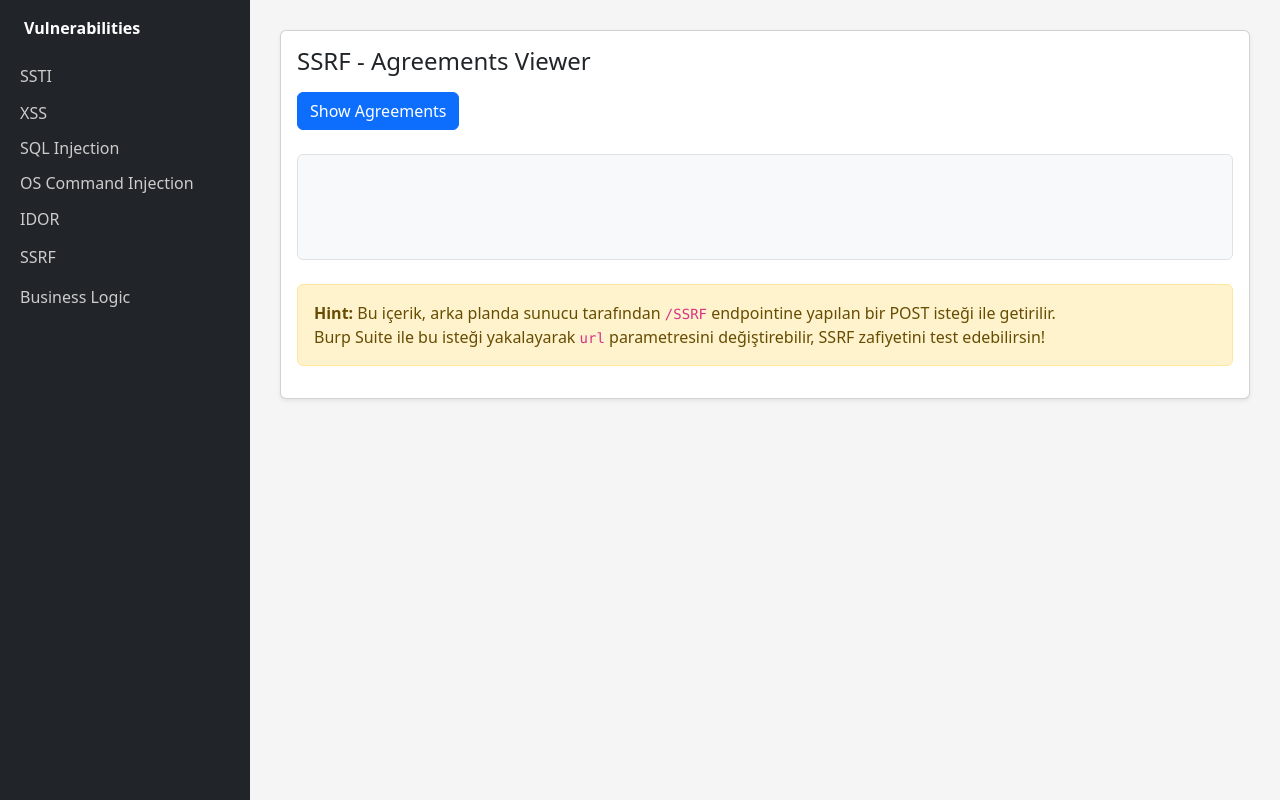
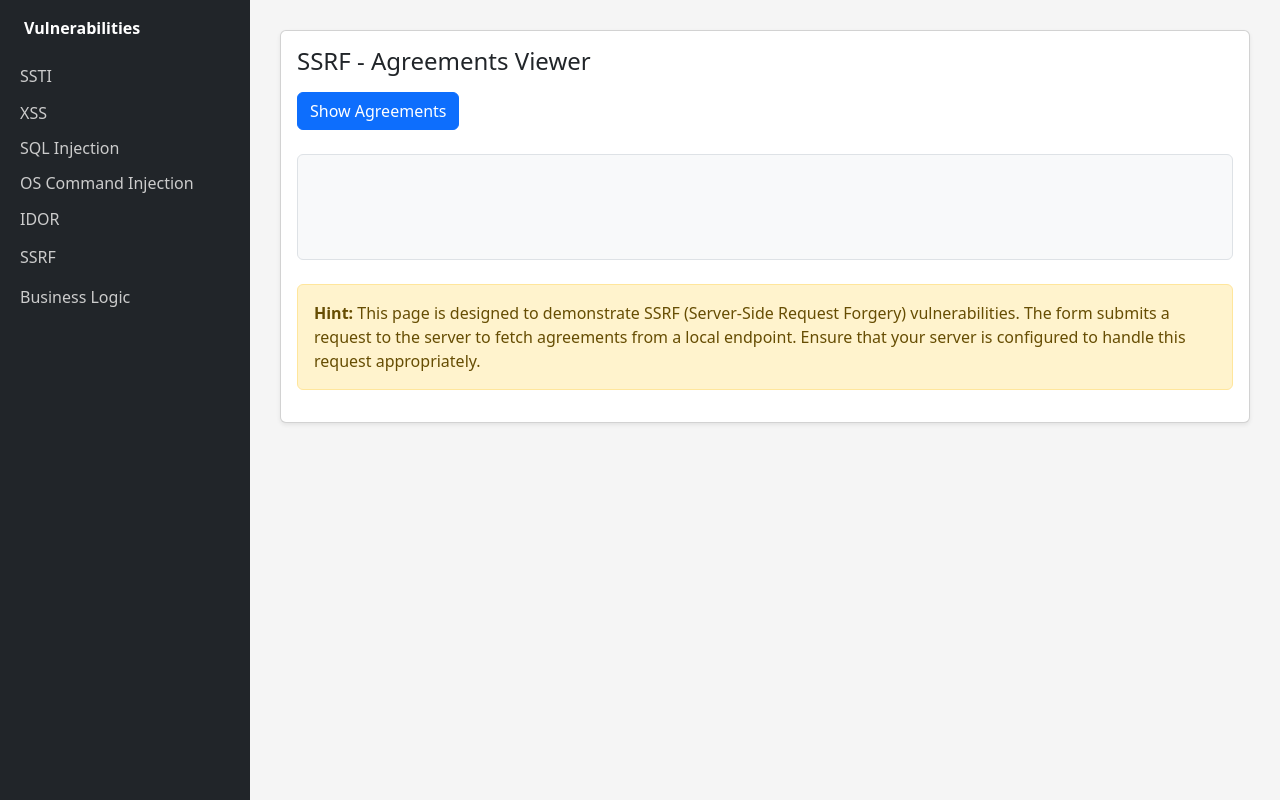
Before and after one commit to FeZqq/Vulnerable-Web-App, a Flask app: page /SSRF in a window 1280 px wide. Run offline with Flask 3, Linux system fonts and the light colour scheme.

Commit message:
hintbox update

```diff
--- a/templates/SSRF.html
+++ b/templates/SSRF.html
@@ -14,8 +14,7 @@
     </div>
 
     <div class="alert alert-warning mt-4">
-      <b>Hint:</b> Bu içerik, arka planda sunucu tarafından <code>/SSRF</code> endpointine yapılan bir POST isteği ile getirilir.<br>
-      Burp Suite ile bu isteği yakalayarak <code>url</code> parametresini değiştirebilir, SSRF zafiyetini test edebilirsin!
+      <b>Hint:</b> This page is designed to demonstrate SSRF (Server-Side Request Forgery) vulnerabilities. The form submits a request to the server to fetch agreements from a local endpoint. Ensure that your server is configured to handle this request appropriately.
     </div>
   </div>
 </div>
```
